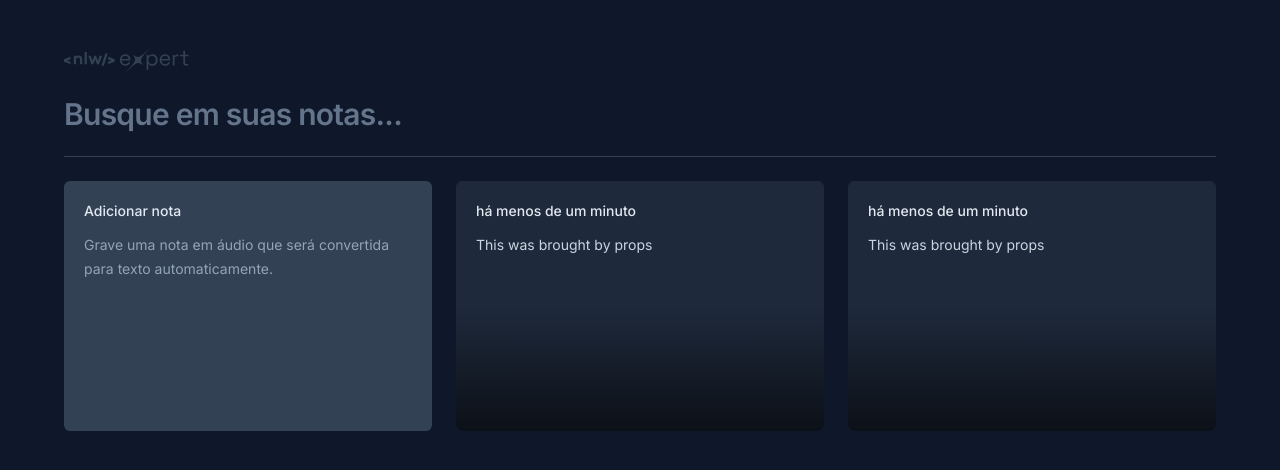
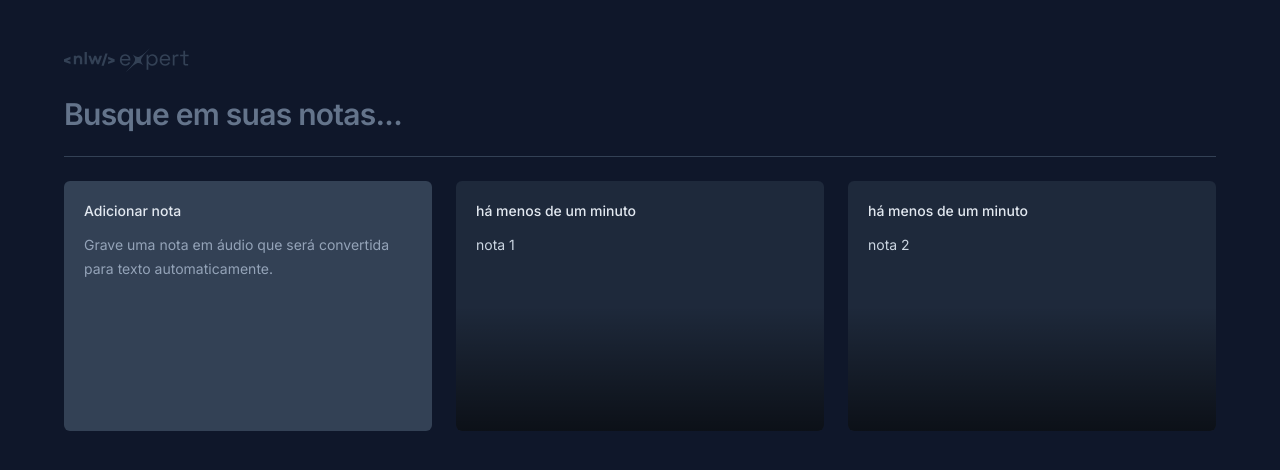
Before and after one commit to felipesousac/nlw-react, a React (Vite) app: page / in a window 1280 px wide. Shown: the top 470 px of the page. Built offline with nearby package versions, Linux system fonts and the light colour scheme.

Commit message:
Render new note after its saved

```diff
--- a/src/App.tsx
+++ b/src/App.tsx
@@ -1,13 +1,24 @@
 import logo from "./assets/logo-nlw-expert.svg";
 import { NewNoteCard } from "./components/NewNoteCard";
 import { NoteCard } from "./components/NoteCard";
-
-let note = {
-  date: new Date(),
-  content: "This was brought by props",
-};
+import { useState } from "react";
 
 export function App() {
+  const [notes, setNotes] = useState([
+    { id: 1, date: new Date(), content: "nota 1" },
+    { id: 2, date: new Date(), content: "nota 2" },
+  ]);
+
+  function onNoteCreated(content: string) {
+    const newNote = {
+      id: Math.random(),
+      date: new Date(),
+      content,
+    };
+
+    setNotes([newNote, ...notes]);
+  }
+
   return (
     <div className="mx-auto max-w-6xl my-12 space-y-6 ">
       <img src={logo} alt="nlw expert logo" />
@@ -21,9 +32,11 @@
       </form>
       <div className="h-px bg-slate-700" /> {/*Line separator*/}
       <div className="grid grid-cols-3 gap-6 auto-rows-[250px]">
-        <NewNoteCard />
-        <NoteCard note={note} />
-        <NoteCard note={note} />
+        <NewNoteCard onNoteCreated={onNoteCreated} />
+
+        {notes.map((note) => {
+          return <NoteCard key={note.id} note={note} />;
+        })}
       </div>
     </div>
   );
--- a/src/components/NewNoteCard.tsx
+++ b/src/components/NewNoteCard.tsx
@@ -3,7 +3,11 @@
 import { ChangeEvent, FormEvent, useState } from "react";
 import { toast } from "sonner";
 
-export function NewNoteCard() {
+interface NewNoteCardProps {
+  onNoteCreated: (content: string) => void;
+}
+
+export function NewNoteCard({ onNoteCreated }: NewNoteCardProps) {
   const [shouldShowOnboarding, setShouldShowOnboarding] = useState(true);
   const [content, setContent] = useState("");
 
@@ -21,6 +25,9 @@
 
   function handleSaveNote(e: FormEvent) {
     e.preventDefault();
+
+    onNoteCreated(content);
+
     setContent("");
     setShouldShowOnboarding(true);
 
```
